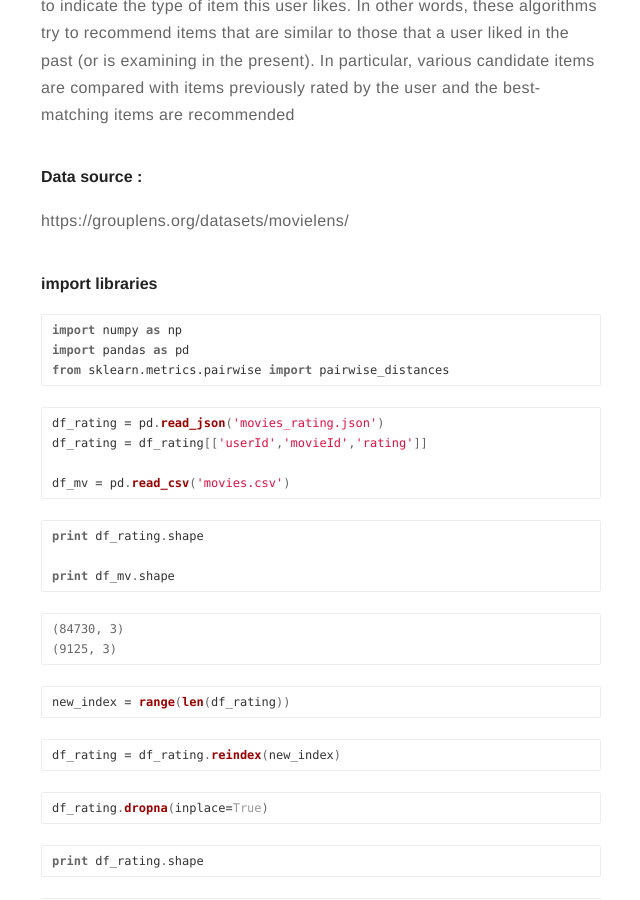
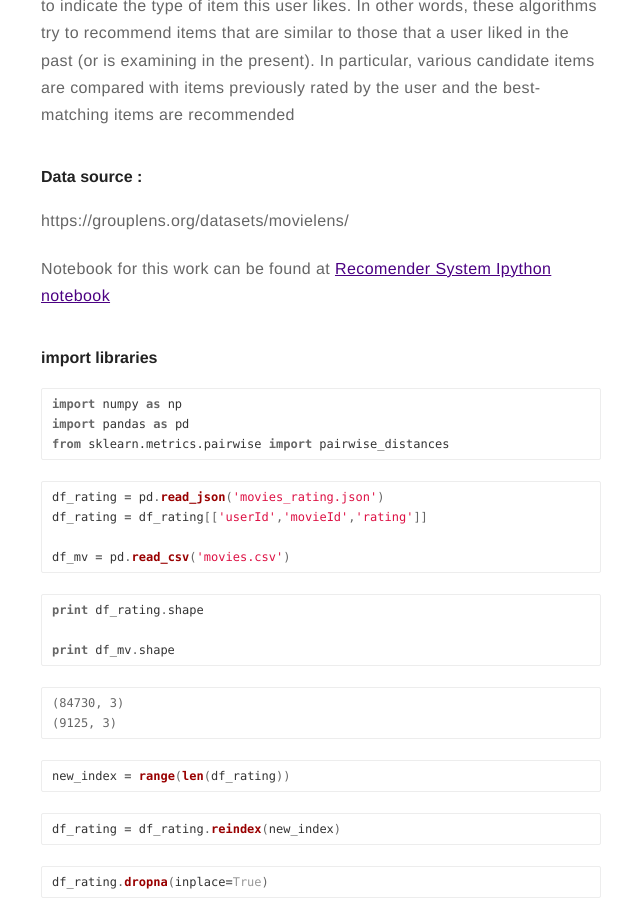
Before and after one commit to alaniomotosho2/mustapha, a Jekyll site: the page built from _posts/2018-04-27-rec.md, in a window 1280 px wide and 900 px high, scrolled down 1137 px. Shown: the whole window, without its empty margins (319-959 px from the left). Built offline with Jekyll 4.4.1, drawn with Linux system fonts in a browser that asks for light colours; comment, search, counter and statistics services are not loaded.

Commit message:
working pro

```diff
--- a/_includes/nav.html
+++ b/_includes/nav.html
@@ -17,7 +17,7 @@
         {% if site.projects == true %}
             {% if page.title != "Projects" %}
                 <li class="item">
-                    <a class="link" href="{{ site.url }}/projects">Projects</a>
+                    <a class="link" href="{{ site.url }}/about">Projects</a>
                 </li>
             {% endif %}
         {% endif %}
--- a/_posts/2018-04-27-rec.md
+++ b/_posts/2018-04-27-rec.md
@@ -30,6 +30,7 @@ Content-based filtering methods are based on a description of the item and a pro
 
 <h4>Data source : </h4> https://grouplens.org/datasets/movielens/
 
+Notebook for this work can be found at <a href="https://github.com/alaniomotosho2/machine_learning/blob/master/recommender_system.ipynb">Recomender System Ipython notebook</a>
 #### import libraries
 
 
```
Also changed, not shown: 15 other files.
